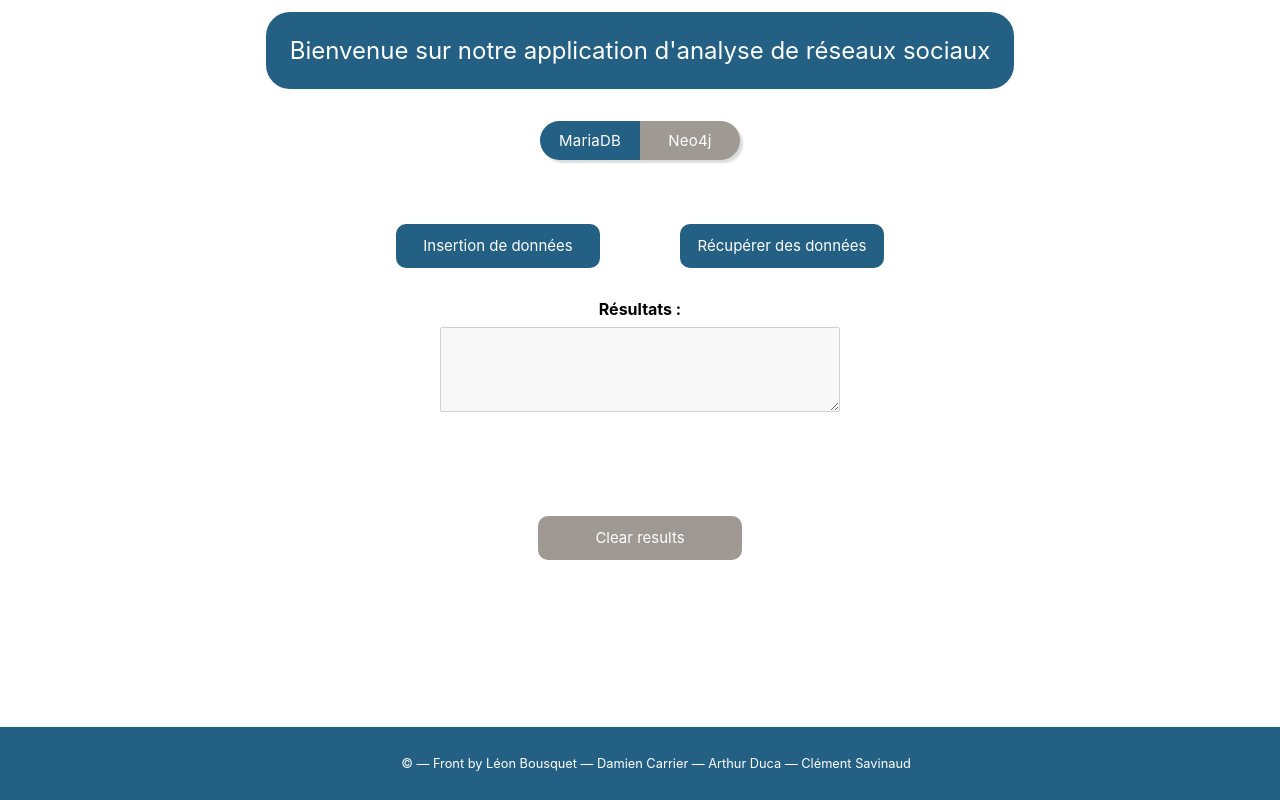
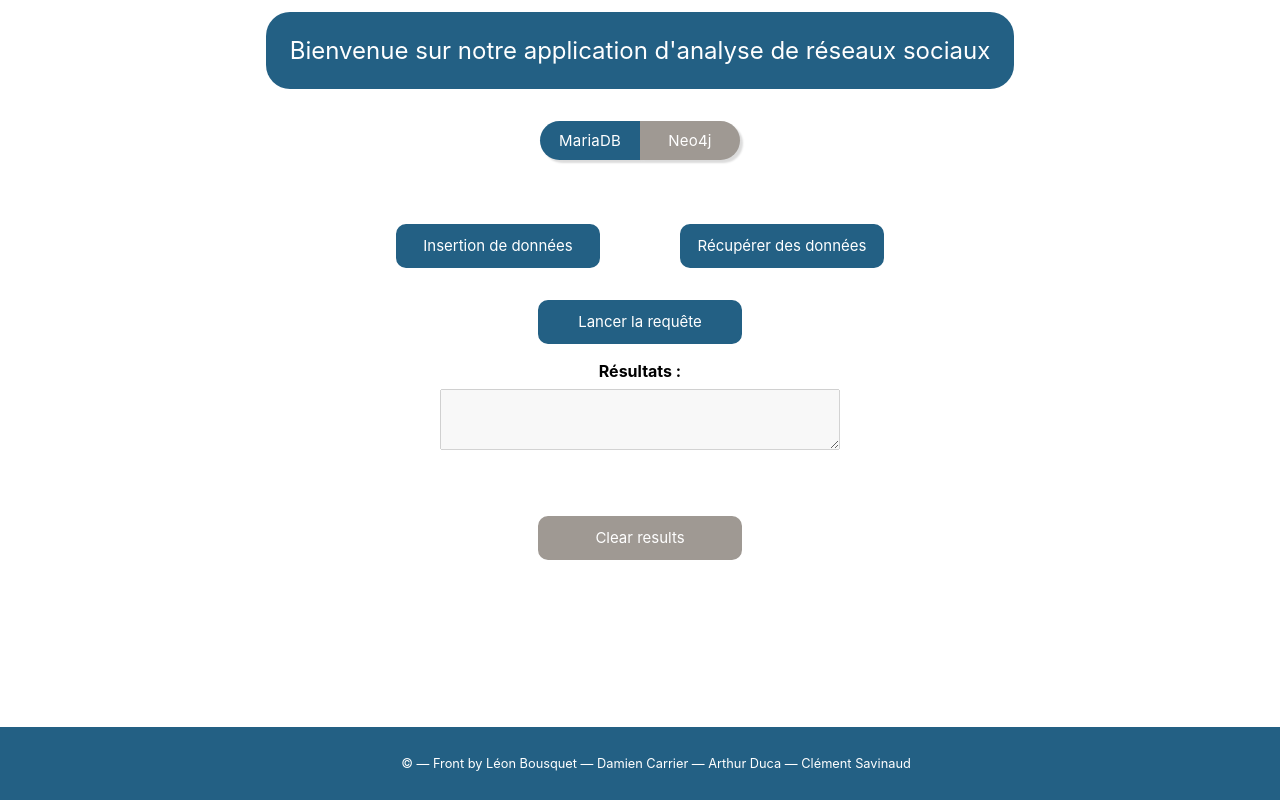
Before and after one commit to Toxiqh/imt-social-network-analysis, a React (Create React App) app: page / in a window 1280 px wide. Built offline with nearby package versions, Linux system fonts and the light colour scheme.

Commit message:
Création du component de bouton Run pour les formulaires

```diff
--- a/src/components/Main.tsx
+++ b/src/components/Main.tsx
@@ -1,11 +1,12 @@
 import React, {useState} from 'react';
 import {Stack} from 'react-bootstrap';
+import '../styles/Main.css'
 import Results from './Results';
 import Switch from './Switch';
 import ClearButton from "./ClearButton";
 import InsertBtn from "./InsertBtn";
 import SelectBtn from "./SelectBtn";
-import '../styles/Main.css'
+import RunButton from "./RunButton";
 
 const Main = () => {
   const [result, setResult] = useState<string>('');
@@ -31,6 +32,9 @@ const Main = () => {
           <SelectBtn/>
         </div>
       </div>
+      <div className="Actions-Btn-Container">
+        <RunButton/>
+      </div>
       <div className="Result-display">
         <Results result={result} onChange={handleChangeResult}/>
       </div>
--- /dev/null
+++ b/src/components/RunButton.tsx
@@ -0,0 +1,8 @@
+import React from 'react';
+import '../styles/ActionBtn.css'
+
+const RunButton = () => (
+  <div className="Btn">Lancer la requête</div>
+)
+
+export default RunButton;
--- a/src/components/SelectBtn.tsx
+++ b/src/components/SelectBtn.tsx
@@ -1,10 +1,8 @@
-import React, {useState} from 'react';
+import React from 'react';
 import '../styles/ActionBtn.css'
 
-const SelectBtn = () => {
-    return (
-        <div className="Btn">Récupérer des données</div>
-    )
-};
+const SelectBtn = () => (
+  <div className="Btn">Récupérer des données</div>
+);
 
 export default SelectBtn;
```
